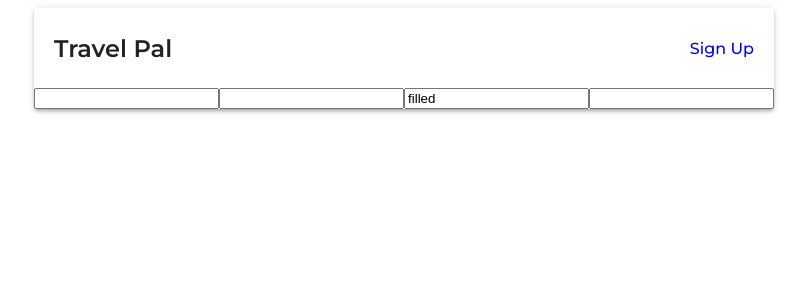
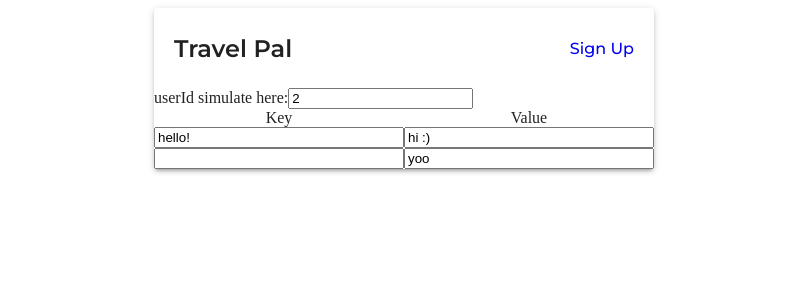
Before and after one commit to scooby-gang-7/iteration, a React (Create React App) app: page / in a window 1280 px wide. Shown: the top 300 px of the page, without its empty margins (236-1043 px from the left). Built offline with nearby package versions, Linux system fonts and the light colour scheme; no server answers.

Commit message:
add  : general socketIO works, disable occupied cells

```diff
--- a/client/components/BulletinBoard.jsx
+++ b/client/components/BulletinBoard.jsx
@@ -18,21 +18,39 @@ need to emit when it is deselected (and no longer occupied)
 need to render occupied (by other users) inputs as disabled
 
 SQL columns in ENTRIES table:
-_id, trip_id, key, value
+_id, trip_id, value
 
 problem : new users haven't received info about occupied fields
 solution : on connection, emit from server "query" event (hopefully to a given room) to get back occupied fields
 
+
+what fixed our problem of screen not displaying:
+- changing from default value to value
+- passing callback to server to update state
+
+we use a grid to auto-force 2 columns
+
+only thing left is to update the DB! and pull from it to begin with
+and add the ability to add/delete rows (2 input records at a time)
+-- adding should create 2 new records in the DB
+-- deleting is trickier. I think put a "if _id is even" condition in the HTML and generate a delete button if it is, and give it an id of "delete-${_id}"
+---- then if delete is pressed we can send a query to DB that deletes _id and _id + 1.
+-- would need to add new socket events, etc.
 */
 
 const BulletinBoard = () => {
   const [isConnected, setIsConnected] = useState(false);
   const [curSocket, setCurSocket] = useState(null);
-  const [userId, setUserId] = useState(2)
-  const [tripId, setTripId] = useState(11)
+  const [userId, setUserId] = useState(2);
+  const [tripId, setTripId] = useState(11);
   // const [message, setMessage] = useState('');
   // const [messageList, setMessageList] = useState([]);
-  const [allInputs, setAllInputs] = useState({})
+  const [allInputs, setAllInputs] = useState({
+    1: { _id: '1', value: 'hello!' },
+    2: { _id: '2', value: 'hi :)' },
+    3: { _id: '3', value: '' },
+    4: { _id: '4', value: 'yoo' },
+  });
   const [occupiedFields, setOccupiedFields] = useState({});
 
   useEffect(() => {
@@ -47,10 +65,6 @@ const BulletinBoard = () => {
     //   .catch((err) => {
     //     console.log(err);
     //   });
-
-    // simulate fetch - receive _id, key, value
-    const simulation = { 1: {_id : 1, value: ''}, 2: {_id : 2, value:''}, 3: {_id :3, value:'filled'}, 4: {_id :4, value:''}}
-    setAllInputs(simulation)
 
     // set up socket
     console.log('installing socket io');
@@ -71,54 +85,126 @@ const BulletinBoard = () => {
     };
   }, []);
 
-  if (isConnected) {
-      console.log(allInputs)
-    curSocket.emit('join-room', tripId, 'bulletin');
-    curSocket.on('receive-message', (msg) => {
-      console.log(' youve received a message!');
-      setMessageList([...messageList, msg]);
-    });
-    curSocket.on('occupy-check', () => {
-      curSocket.emit('occupied-res', occupiedFields);
-    })
-    curSocket.on('occupy-change', )
-    curSocket.on('receive-update', (returnedPair) => {
-        console.log('receiving update from server!')
-        console.log(returnedPair)
-        const tempObj = {...allInputs}
-        tempObj[returnedPair._id] = returnedPair
-        console.log(tempObj)
-        setAllInputs(tempObj)
-    })
-  }
+  // on connection, set listeners and join a room
+  useEffect(() => {
+    console.log('state will be:', allInputs);
+    if (isConnected) {
+      // ask the server to put you in a room
+      curSocket.emit('join-room', tripId, 'bulletin');
+      console.log('-------------------------------------------------------==');
+    }
+  }, [isConnected]);
+
+  // useEffect(() => {
+  //   console.log('state changed!');
+  //   console.log(allInputs);
+  // }, [allInputs]);
 
   const onFocusChange = (e, type) => {
-      console.log(e.target.id)
-      console.log(type)
-  }
-
-  const onInputUpdate = (e) => {
-      console.log('input updated')
-      const updatedPair = {_id: e.target.id, value: e.target.value}
-    // send msg
+    const affectedInput = { _id: e.target.id, userId };
     curSocket.emit(
-      'send-update', tripId, updatedPair,
+      'send-occupyChange',
+      tripId,
+      affectedInput,
       // callback to update state after successful DB update
       (objFromSrvr) => {
-        setMessageList([...messageList, objFromSrvr]);
+        const tempObj = { ...allInputs };
+        tempObj[objFromSrvr._id] = objFromSrvr;
+        console.log(tempObj);
+        setAllInputs(tempObj);
       }
     );
   };
 
-  console.log(allInputs)
+  const onInputUpdate = (e) => {
+    console.log('input updated');
+    const updatedPair = { _id: e.target.id, value: e.target.value };
+    console.log(updatedPair);
+    // send msg
+    curSocket.emit(
+      'send-update',
+      tripId,
+      updatedPair,
+      // callback to update state after successful DB update
+      (objFromSrvr) => {
+        const tempObj = { ...allInputs };
+        tempObj[objFromSrvr._id] = objFromSrvr;
+        // console.log(tempObj);
+        setAllInputs(tempObj);
+      }
+    );
+  };
+
+  // THINGS THAT UPDATE STATE MUST NOT BE IN USEEFFECTS
+  // seems they are read not as a function definition, but executed and keep vars in memory (idk man)
+  if (isConnected) {
+    // listen to the server telling us about an input changing occupancy
+    curSocket.on('receive-occupyChange', (affectedInput) => {
+      const tempObj = { ...occupiedFields };
+      // if field is occupied, we remove from occupied. else add
+      console.log(affectedInput._id);
+      if (tempObj[affectedInput._id]) {
+        delete tempObj[affectedInput._id];
+      } else {
+        tempObj[affectedInput._id] = affectedInput.userId;
+      }
+      console.log(tempObj);
+      setOccupiedFields(tempObj);
+    });
+    // listen to the server telling us an input has been updated
+    curSocket.on('receive-update', (returnedPair) => {
+      console.log('receiving update from server!');
+      // console.log(returnedPair);
+      const tempObj = { ...allInputs };
+      tempObj[returnedPair._id] = returnedPair;
+      setAllInputs(tempObj);
+    });
+  }
+
   return (
-    <div style={{display:'flex'}}>
-        {Object.values(allInputs).map((obj)=>{
-            console.log(obj)
-            console.log(obj.value, obj._id)
-            return (<input defaultValue={obj.value} onChange={(e)=>{onInputUpdate(e)}} onFocus={(e)=>{onFocusChange(e,'selected')}} onBlur={(e)=>{onFocusChange(e,'deselected')}} type='text' id={obj._id}></input>)
-        })
-        }
+    <div>
+      <label>userId simulate here:</label>
+      <input
+        value={userId}
+        onChange={(e) => {
+          setUserId(e.target.value);
+        }}
+      ></input>
+      <div
+        style={{
+          display: 'grid',
+          gridTemplateColumns: '1fr 1fr',
+          textAlign: 'center',
+        }}
+      >
+        <div>Key</div>
+        <div>Value</div>
+      </div>
+      <div style={{ display: 'grid', gridTemplateColumns: '1fr 1fr' }}>
+        {Object.values(allInputs).map((obj) => {
+          console.log(userId, occupiedFields[obj._id]);
+          console.log(obj.value, obj._id);
+          return (
+            <input
+              disabled={
+                occupiedFields[obj._id] && occupiedFields[obj._id] !== userId
+              }
+              value={obj.value}
+              onChange={(e) => {
+                onInputUpdate(e);
+              }}
+              onFocus={(e) => {
+                onFocusChange(e, 'selected');
+              }}
+              onBlur={(e) => {
+                onFocusChange(e, 'deselected');
+              }}
+              type='text'
+              id={obj._id}
+            ></input>
+          );
+        })}
+      </div>
     </div>
   );
 };
```
Also changed, not shown: 1 other file (tests, documents, lock files or other folders).
